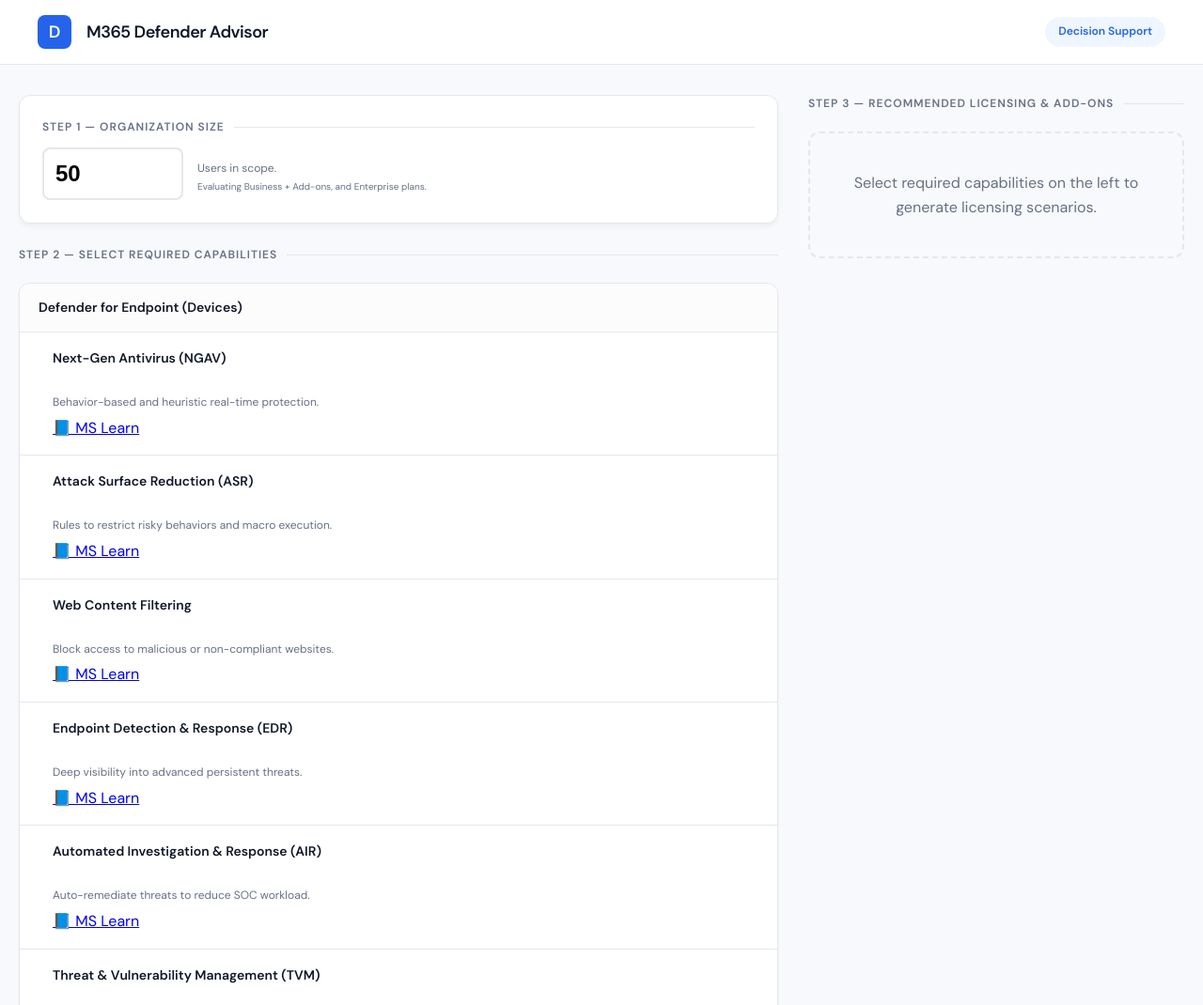
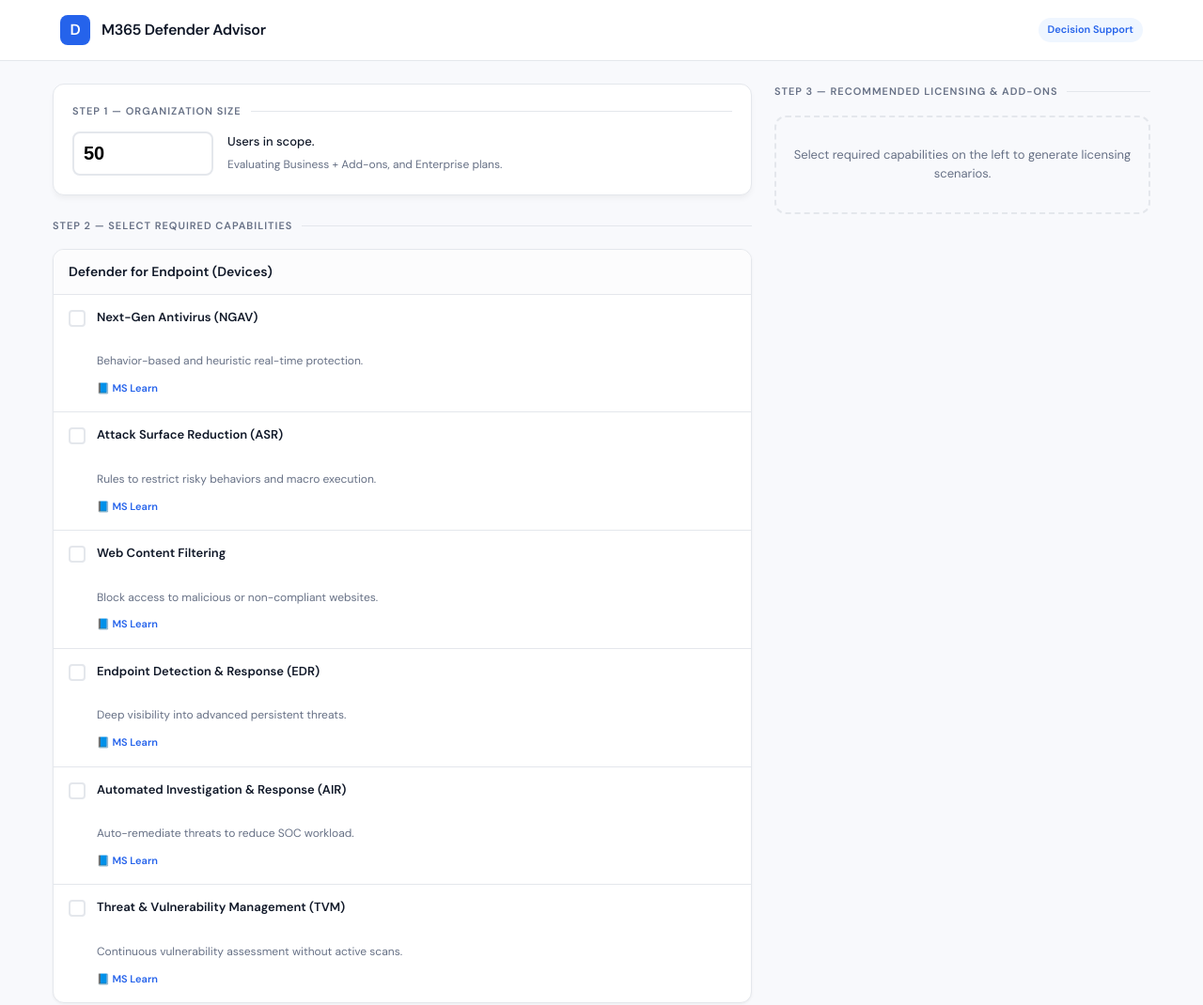
Before and after one commit to somerepository1/Licenses, a plain HTML site: page index.html in a window 1280 px wide. Shown: the top 1070 px of the page at 94% size. Drawn offline with Linux system fonts and the light colour scheme.

Commit message:
Update style.css

```diff
--- a/css/style.css
+++ b/css/style.css
@@ -20,64 +20,68 @@
     font-family: var(--font-sans);
     line-height: 1.6;
     -webkit-font-smoothing: antialiased;
+    overflow-x: hidden; /* Защита от горизонтальной прокрутки при масштабировании */
 }
 
 /* Header */
 .header {
     background: var(--white);
     border-bottom: 1px solid var(--border);
-    padding: 16px 40px;
+    padding: 16px 5%; /* Гибкие отступы вместо жестких пикселей */
     display: flex;
     align-items: center;
-    gap: 16px;
+    gap: 12px;
     position: sticky;
     top: 0;
     z-index: 100;
+    flex-wrap: wrap; /* Позволяет элементам шапки переноситься при сильном зуме */
 }
 
 .logo {
     background: var(--blue-accent);
     color: white;
-    width: 36px;
-    height: 36px;
+    width: 32px;
+    height: 32px;
     border-radius: 8px;
     display: flex;
     align-items: center;
     justify-content: center;
     font-weight: 700;
-    font-size: 18px;
+    font-size: 16px;
+    flex-shrink: 0;
 }
 
-.header-title { font-weight: 600; font-size: 18px; letter-spacing: -0.5px; }
+.header-title { font-weight: 600; font-size: 16px; letter-spacing: -0.3px; }
 
 .header-pill {
     margin-left: auto;
     background: var(--blue-light);
     color: var(--blue-accent);
-    font-size: 12px;
+    font-size: 11px;
     font-weight: 600;
-    padding: 6px 14px;
+    padding: 4px 10px;
     border-radius: 20px;
+    white-space: nowrap;
 }
 
 /* Layout Grid */
 .layout {
     display: grid;
-    grid-template-columns: 1fr 400px;
-    max-width: 1300px;
-    margin: 32px auto;
-    gap: 32px;
-    padding: 0 20px;
+    grid-template-columns: 1fr 400px; /* Сделали правую колонку чуть компактнее */
+    max-width: 1200px;
+    margin: 24px auto;
+    gap: 24px;
+    padding: 0 16px; /* Безопасные зоны по краям */
 }
 
-/* Left Column: Selection */
+/* Typography & Steps */
 .step-label {
-    font-size: 12px;
+    font-size: 11px;
     font-weight: 700;
     color: var(--text-muted);
     text-transform: uppercase;
     letter-spacing: 1px;
-    margin-bottom: 20px;
+    margin-bottom: 16px;
     display: flex;
     align-items: center;
     gap: 10px;
@@ -85,17 +89,18 @@
 
 .step-label::after { content: ""; flex: 1; height: 1px; background: var(--border); }
 
+/* Left Column: Categories & Features */
 .cat-block {
     background: var(--white);
     border: 1px solid var(--border);
     border-radius: var(--radius);
-    margin-bottom: 24px;
+    margin-bottom: 20px;
     overflow: hidden;
     box-shadow: 0 1px 3px rgba(0,0,0,0.05);
 }
 
 .cat-head {
-    padding: 14px 20px;
+    padding: 12px 16px;
     background: #fcfcfd;
     border-bottom: 1px solid var(--border);
     font-weight: 600;
@@ -104,17 +109,16 @@
 }
 
 .feat {
-    padding: 16px 20px;
+    padding: 14px 16px;
     border-bottom: 1px solid var(--border);
     cursor: pointer;
     transition: all 0.2s ease;
     display: flex;
     align-items: flex-start;
-    gap: 15px;
+    gap: 12px;
 }
 
 .feat:last-child { border-bottom: none; }
-
 .feat:hover { background: #f9fafb; }
 
 .feat.selected {
@@ -122,27 +126,76 @@
     border-left: 4px solid var(--blue-accent);
 }
 
-.feat strong { font-size: 14px; display: block; margin-bottom: 2px; }
+.feat strong { font-size: 13px; display: block; margin-bottom: 2px; }
 .feat small { color: var(--text-muted); font-size: 12px; display: block; line-height: 1.4; }
 
-/* Right Column: Cards */
+/* Custom Checkbox UI */
+.feat-checkbox {
+    width: 18px;
+    height: 18px;
+    border: 2px solid var(--border);
+    border-radius: 4px;
+    flex-shrink: 0;
+    margin-top: 2px;
+    transition: all 0.2s;
+    background: var(--white);
+    display: flex;
+    align-items: center;
+    justify-content: center;
+}
+
+.feat.selected .feat-checkbox {
+    background: var(--blue-accent);
+    border-color: var(--blue-accent);
+}
+
+.feat.selected .feat-checkbox::after {
+    content: '';
+    width: 4px;
+    height: 8px;
+    border: solid white;
+    border-width: 0 2px 2px 0;
+    transform: rotate(45deg);
+    margin-bottom: 2px;
+}
+
+/* Links */
+.learn-link {
+    font-size: 11px;
+    font-weight: 600;
+    color: var(--blue-accent);
+    text-decoration: none;
+    transition: color 0.2s;
+    display: inline-block;
+    padding-top: 4px;
+}
+
+.learn-link:hover { text-decoration: underline; color: #1d4ed8; }
+
+/* Input Cards (Seats) */
 .card {
     background: var(--white);
     border: 1px solid var(--border);
     border-radius: var(--radius);
-    padding: 24px;
-    margin-bottom: 20px;
+    padding: 20px;
     box-shadow: 0 4px 6px -1px rgba(0,0,0,0.05);
 }
 
-.card-head { font-weight: 600; margin-bottom: 16px; font-size: 15px; }
+/* Обертка поля ввода для защиты от поломки при зуме */
+.seats-row {
+    display: flex;
+    flex-wrap: wrap; /* Если экран узкий, текст съедет под инпут, а не сломает его */
+    gap: 15px;
+    align-items: center;
+}
 
 .seats-field {
     width: 100%;
-    padding: 12px;
+    max-width: 120px;
+    padding: 10px;
     border: 2px solid var(--border);
     border-radius: 8px;
-    font-size: 24px;
+    font-size: 20px;
     font-weight: 600;
     outline: none;
     transition: border-color 0.2s;
@@ -150,20 +203,10 @@
 
 .seats-field:focus { border-color: var(--blue-accent); }
 
-.seats-label { font-size: 12px; color: var(--text-muted); margin-top: 8px; }
+.seats-label { font-size: 13px; font-weight: 500; color: var(--text-main); flex: 1; min-width: 150px; }
+.seats-label small { font-size: 12px; color: var(--text-muted); font-weight: normal; display: block; margin-top: 4px;}
 
-.seats-alert {
-    background: #fff4f2;
-    color: #b42318;
-    padding: 12px;
-    border-radius: 8px;
-    font-size: 12px;
-    margin-top: 12px;
-    display: none;
-    border: 1px solid #fda29b;
-}
-
-/* Plan Results */
+/* Plan Results Cards */
 .plan-card {
     background: var(--white);
     border: 2px solid var(--border);
@@ -171,6 +214,7 @@
     padding: 20px;
     margin-bottom: 16px;
     transition: transform 0.2s;
+    word-break: break-word; /* Если текст слишком длинный, он перенесется, а не разорвет карточку */
 }
 
 .plan-card.best {
@@ -184,11 +228,13 @@
     color: white;
     font-size: 10px;
     font-weight: 700;
-    padding: 2px 8px;
+    padding: 3px 10px;
     border-radius: 4px;
-    margin-bottom: 10px;
+    margin-bottom: 12px;
     text-transform: uppercase;
 }
+
+.plan-card h3 { font-size: 16px; margin-bottom: 4px; line-height: 1.3; }
 
 .tag {
     font-size: 10px;
@@ -196,24 +242,48 @@
     padding: 2px 8px;
     background: #f2f4f7;
     border-radius: 4px;
-    margin-left: 8px;
+    margin-left: 6px;
+    vertical-align: middle;
+    display: inline-block;
+    margin-bottom: 4px;
 }
 
-.price-box { margin: 15px 0 5px; }
+.price-box { margin: 12px 0 4px; display: flex; flex-wrap: wrap; align-items: baseline; gap: 8px; }
 .total-price { font-size: 28px; font-weight: 700; color: var(--text-main); }
-.price-period { color: var(--text-muted); font-size: 14px; }
+.price-period { color: var(--text-muted); font-size: 13px; font-weight: 500; }
 .unit-price { font-size: 12px; color: var(--text-muted); }
 
 .empty-state {
     text-align: center;
-    padding: 40px 20px;
+    padding: 30px 15px;
     color: var(--text-muted);
     border: 2px dashed var(--border);
     border-radius: var(--radius);
+    font-size: 13px;
 }
 
-/* Responsive */
-@media (max-width: 900px) {
-    .layout { grid-template-columns: 1fr; }
-    .header { padding: 16px 20px; }
+/* ========================================================
+   АДАПТИВНОСТЬ ДЛЯ ПЛАНШЕТОВ, ЗУМА И МОБИЛЬНЫХ
+   ======================================================== */
+
+@media (max-width: 960px) {
+    .layout {
+        grid-template-columns: 1fr; /* При сильном зуме или на планшете делаем одну колонку */
+        gap: 20px;
+    }
 }
+
+@media (max-width: 480px) {
+    /* Настройки для экранов мобильных телефонов */
+    .header { padding: 12px 16px; }
+    .header-pill { display: none; } /* Прячем тег в шапке, чтобы сэкономить место */
+    .header-title { font-size: 14px; }
+
+    .layout { padding: 0 12px; margin: 16px auto; gap: 16px; }
+
+    .cat-head { padding: 10px 12px; font-size: 13px; }
+    .feat { padding: 12px; }
+
+    .price-box { flex-direction: column; gap: 0; }
+    .total-price { font-size: 24px; }
+}
```
